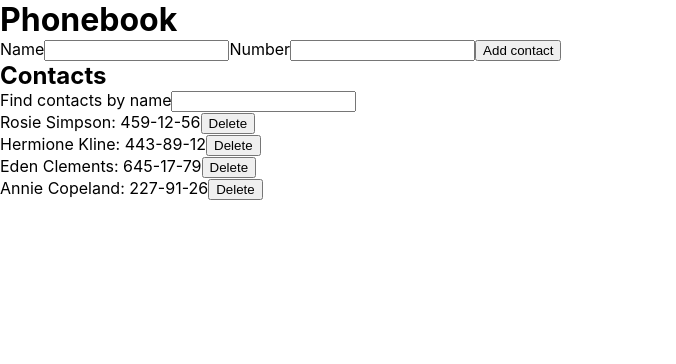
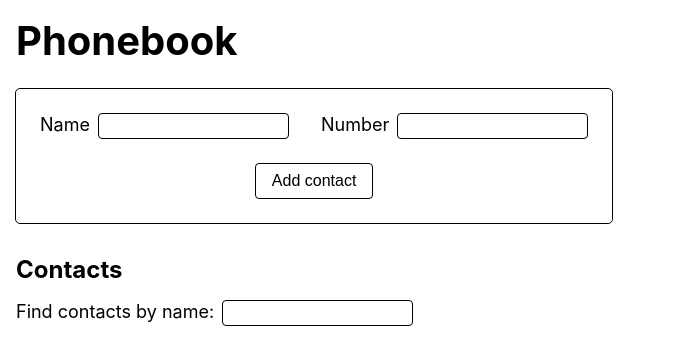
Before and after one commit to VictoriaYotka/goit-react-hw-02-phonebook, a React (Create React App) app: page / in a window 1280 px wide. Shown: the top 364 px of the page, without its empty margins (0-676 px from the left). Built offline with nearby package versions, Linux system fonts and the light colour scheme.

Commit message:
add styles

```diff
--- a/src/components/App.jsx
+++ b/src/components/App.jsx
@@ -5,14 +5,11 @@ import { ContactForm } from "./ContactForm/ContactForm";
 import { Filter } from "./Filter/Filter";
 import { ContactList } from "./ContactList/ContactList";
 
+import css from './App.module.css'
+
 export class App extends Component {
   state = {
-    contacts: [
-      {id: 'id-1', name: 'Rosie Simpson', number: '459-12-56'},
-      {id: 'id-2', name: 'Hermione Kline', number: '443-89-12'},
-      {id: 'id-3', name: 'Eden Clements', number: '645-17-79'},
-      {id: 'id-4', name: 'Annie Copeland', number: '227-91-26'},
-    ],
+    contacts: [ ],
     filter: ''
   }
 
@@ -50,7 +47,6 @@ export class App extends Component {
   }
 
   handleDeleteButton = (id) => {
-    console.log(id);
     this.setState((prevState) => {
       const updatedContacts = prevState.contacts.filter(contact => contact.id !== id);
       return { contacts:  updatedContacts}
@@ -59,13 +55,13 @@ export class App extends Component {
 
   render () {
     return (
-    <div>
-  <h1>Phonebook</h1>
+    <div className={css.container}>
+  <h1 className={css.main_title}>Phonebook</h1>
   <ContactForm
   handleSubmit={this.handleSubmit}
   />
 
-  <h2>Contacts</h2>
+  <h2 className={css.title}>Contacts</h2>
   <Filter  handleChange={this.handleChange}/>
   <ContactList
   contacts={this.state.contacts}
--- /dev/null
+++ b/src/components/App.module.css
@@ -0,0 +1,12 @@
+.container {
+  padding: 16px;
+}
+
+.main_title {
+  margin-bottom: 24px;
+  font-size: 40px;
+}
+
+.title {
+  margin-bottom: 16px;
+}
--- a/src/components/ContactForm/ContactForm.jsx
+++ b/src/components/ContactForm/ContactForm.jsx
@@ -1,31 +1,39 @@
+import PropTypes from 'prop-types';
+import css from './ContactForm.module.css'
+
 export function ContactForm({handleSubmit}) {
     return (
         <>
 
-        <form onSubmit={handleSubmit}>
-    <label htmlFor="name">Name</label>
+        <form onSubmit={handleSubmit} className={css.form}>
+    <label htmlFor="name" className={css.label}>Name</label>
 <input
+className={css.input}
   type="text"
   name="name"
   id="name"
-//   pattern="^[a-zA-Zа-яА-Я]+(([' -][a-zA-Zа-яА-Я ])?[a-zA-Zа-яА-Я]*)*$"
+  pattern="^[a-zA-Zа-яА-Я]+(([' -][a-zA-Zа-яА-Я ])?[a-zA-Zа-яА-Я]*)*$"
   title="Name may contain only letters, apostrophe, dash and spaces. For example Adrian, Jacob Mercer, Charles de Batz de Castelmore d'Artagnan"
   required
 />
 
-<label htmlFor="number">Number</label>
+<label htmlFor="number" className={css.label}>Number</label>
 <input
+className={css.input}
   type="tel"
   name="number"
   id="number"
-//   pattern="\+?\d{1,4}?[-.\s]?\(?\d{1,3}?\)?[-.\s]?\d{1,4}[-.\s]?\d{1,4}[-.\s]?\d{1,9}"
+  pattern="\+?\d{1,4}?[-.\s]?\(?\d{1,3}?\)?[-.\s]?\d{1,4}[-.\s]?\d{1,4}[-.\s]?\d{1,9}"
   title="Phone number must be digits and can contain spaces, dashes, parentheses and can start with +"
   required
 />
 
-<button type="submit">Add contact</button>
+<button type="submit" className={css.button}>Add contact</button>
 </form>
 </>
-
     )
 }
+
+ContactForm.propTypes = {
+  handleSubmit: PropTypes.func,
+}
--- a/src/components/ContactForm/ContactForm.module.css
+++ b/src/components/ContactForm/ContactForm.module.css
@@ -0,0 +1,40 @@
+.form {
+  margin-bottom: 32px;
+  padding: 24px;
+  display: inline-block;
+  outline: 1px solid #000;
+  border-radius: 4px;
+}
+
+.label {
+  font-size: 18px;
+  margin-right: 8px;
+}
+
+.input {
+  font-size: 14px;
+  padding: 4px;
+  border: 1px solid #000;
+  border-radius: 4px;
+}
+
+.input:not(:last-of-type) {
+  margin-right: 32px;
+}
+
+.button {
+  display: block;
+  padding: 8px 16px;
+  margin: 24px auto 0 auto;
+  cursor: pointer;
+  font-size: 16px;
+  border: 1px solid #000;
+  border-radius: 4px;
+  background-color: #fff;
+}
+
+.input:hover,
+.input:focus,
+.button:hover {
+  outline: 1px solid #000;
+}
--- a/src/components/ContactList/ContactList.jsx
+++ b/src/components/ContactList/ContactList.jsx
@@ -1,11 +1,20 @@
+import PropTypes from 'prop-types';
+import css from './ContactList.module.css'
+
 export function ContactList({ contacts, filter, handleDeleteButton }) {
     const filteredContacts = contacts.filter(({name}) => name.toLowerCase().includes(filter.toLowerCase()));
 
     return (
-        <ul>
-            {filteredContacts.map(({id, name, number}) => <li key={id}>{name}: {number}
-            <button onClick={() => handleDeleteButton(id)}>Delete</button>
+        <ul className={css.list}>
+            {filteredContacts.map(({id, name, number}) => <li key={id} className={css.item}>{name}: {number}
+            <button onClick={() => handleDeleteButton(id)} className={css.button}>Delete</button>
             </li>)}
         </ul>
     )
 }
+
+ContactList.propTypes = {
+    contacts: PropTypes.array,
+    filter: PropTypes.string,
+    handleDeleteButton: PropTypes.func
+}
--- a/src/components/ContactList/ContactList.module.css
+++ b/src/components/ContactList/ContactList.module.css
@@ -0,0 +1,25 @@
+.list {
+  margin-top: 32px;
+}
+
+.item {
+  font-size: 16px;
+}
+
+.item:not(:last-of-type) {
+  margin-bottom: 8px;
+}
+
+.button {
+  cursor: pointer;
+  margin-left: 24px;
+  padding: 2px 16px;
+  font-size: 14px;
+  border: 1px solid #000;
+  border-radius: 4px;
+  background-color: #fff;
+}
+
+.button:hover {
+  outline: 1px solid #000;
+}
--- a/src/components/Filter/Filter.jsx
+++ b/src/components/Filter/Filter.jsx
@@ -1,8 +1,12 @@
+import PropTypes from 'prop-types';
+import css from './Filter.module.css'
+
 export function Filter({handleChange}) {
     return (
         <>
-        <label htmlFor="filter">Find contacts by name</label>
+        <label htmlFor="filter" className={css.label}>Find contacts by name:</label>
         <input
+        className={css.input}
         type="text"
         name="filter"
         id="filter"
@@ -11,3 +15,7 @@ export function Filter({handleChange}) {
   </>
     )
 }
+
+Filter.propTypes = {
+    handleChange: PropTypes.func,
+}
--- a/src/components/Filter/Filter.module.css
+++ b/src/components/Filter/Filter.module.css
@@ -0,0 +1,16 @@
+.label {
+  font-size: 18px;
+  margin-right: 8px;
+}
+
+.input {
+  font-size: 14px;
+  padding: 4px;
+  border: 1px solid #000;
+  border-radius: 4px;
+}
+
+.input:hover,
+.input:focus {
+  outline: 1px solid #000;
+}
```
